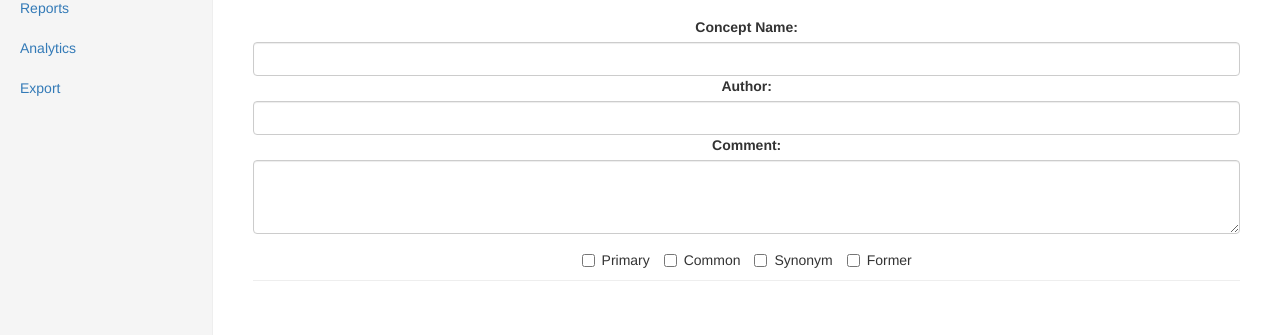
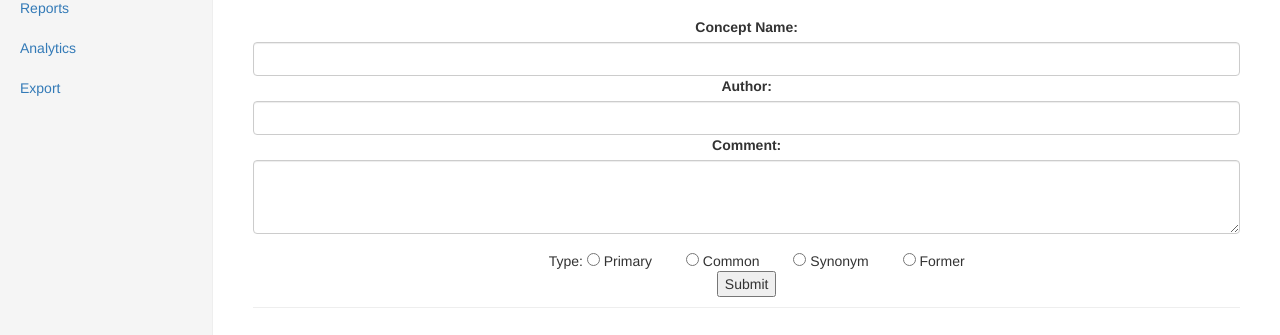
Before and after one commit to hohonuuli/csumb-kb-client, a plain HTML site: page createConcept.html in a window 1280 px wide. Shown: the part 123-458 px from the top of the page. Drawn offline with nearby package versions, Linux system fonts and the light colour scheme; no server answers.

Commit message:
create concept form

```diff
--- a/createConcept.html
+++ b/createConcept.html
@@ -61,20 +61,23 @@
           <h1 class="page-header">Create Concept</h1>
 
           <!--test form-->
+        <form id="create-form">
           <div class="sub-header" align="center">
             <div class="form-group">
               <label for="usr">Concept Name:</label>
-              <input type="text" class="form-control" id="usr">
+              <input type="text" class="form-control" id="c-name">
               <label for="pwd">Author:</label>
-              <input type="password" class="form-control" id="pwd">
+              <input type="password" class="form-control" id="c-author">
               <label for="comment">Comment:</label>
-              <textarea class="form-control" rows="3" id="comment"></textarea>
+              <textarea class="form-control" rows="3" id="c-comment"></textarea>
             </div>
-            <label class="checkbox-inline"><input type="checkbox" value="">Primary</label>
-            <label class="checkbox-inline"><input type="checkbox" value="">Common</label>
-            <label class="checkbox-inline"><input type="checkbox" value="">Synonym</label>
-            <label class="checkbox-inline"><input type="checkbox" value="">Former</label>
+            <label class="checkbox-inline">Type:      <input type="radio" value=""> Primary</label>
+            <label class="checkbox-inline"><input type="radio" value=""> Common</label>
+            <label class="checkbox-inline"><input type="radio" value=""> Synonym</label>
+            <label class="checkbox-inline"><input type="radio" value=""> Former</label>
+            <br><button type="button" id="post-btn">Submit</button>
           </div>
+        </form>
           <!-- end -->
 
 
```
